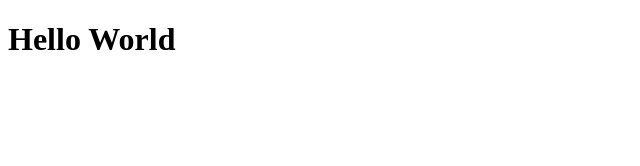
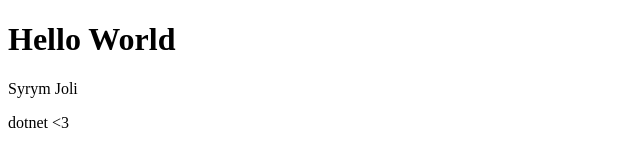
Before and after one commit to oblist7/oblist7.github.io, a plain HTML site: page index.html in a window 1280 px wide. Shown: the whole page, without its empty margins (0-640 px from the left). Drawn offline with Linux system fonts and the light colour scheme.

Commit message:
Update index.html

```diff
--- a/index.html
+++ b/index.html
@@ -7,5 +7,7 @@
 </head>
 <body>
     <h1>Hello World</h1>
+    <p>Syrym Joli
+    <p>dotnet <3
 </body>
 </html>
```
